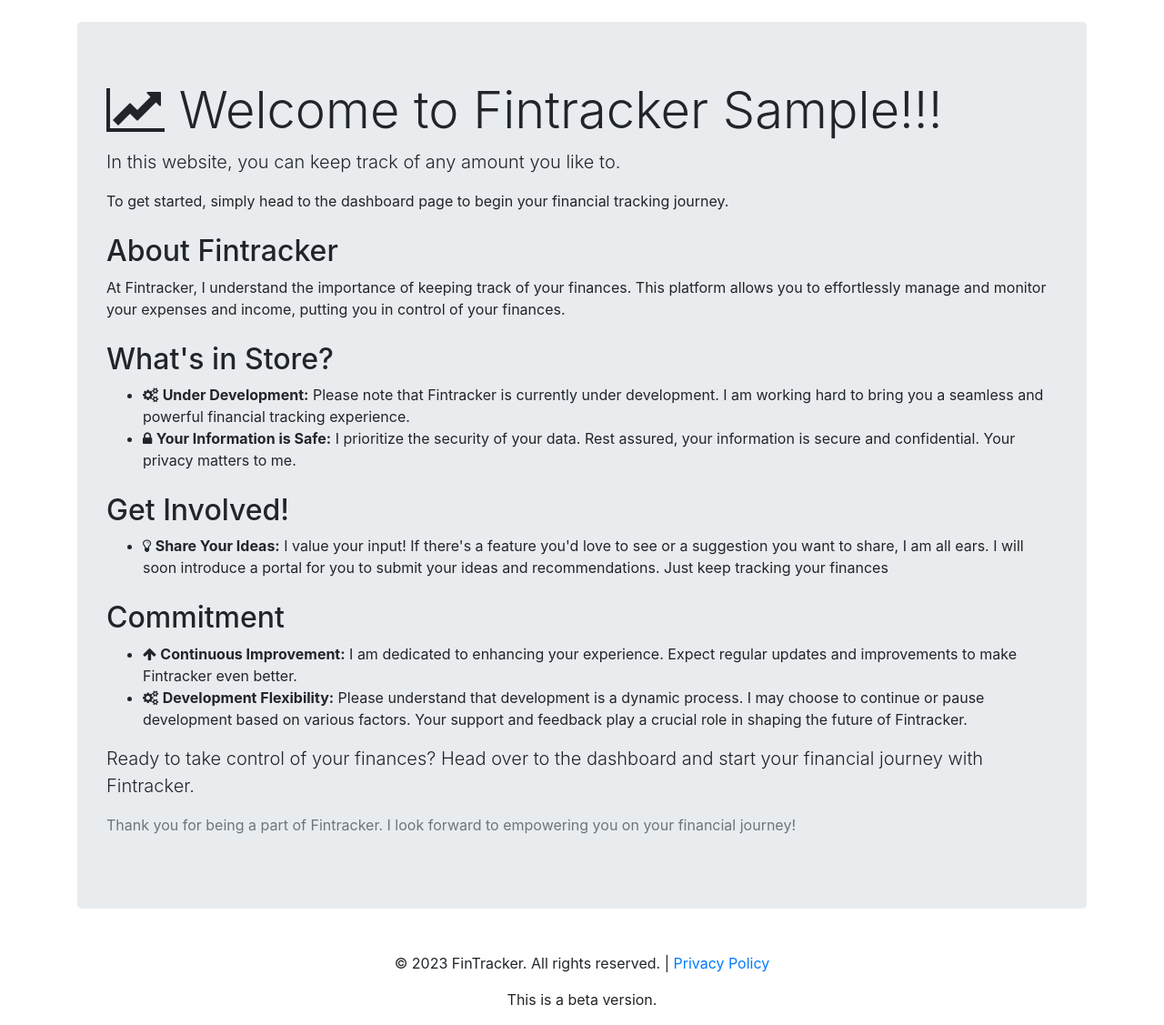
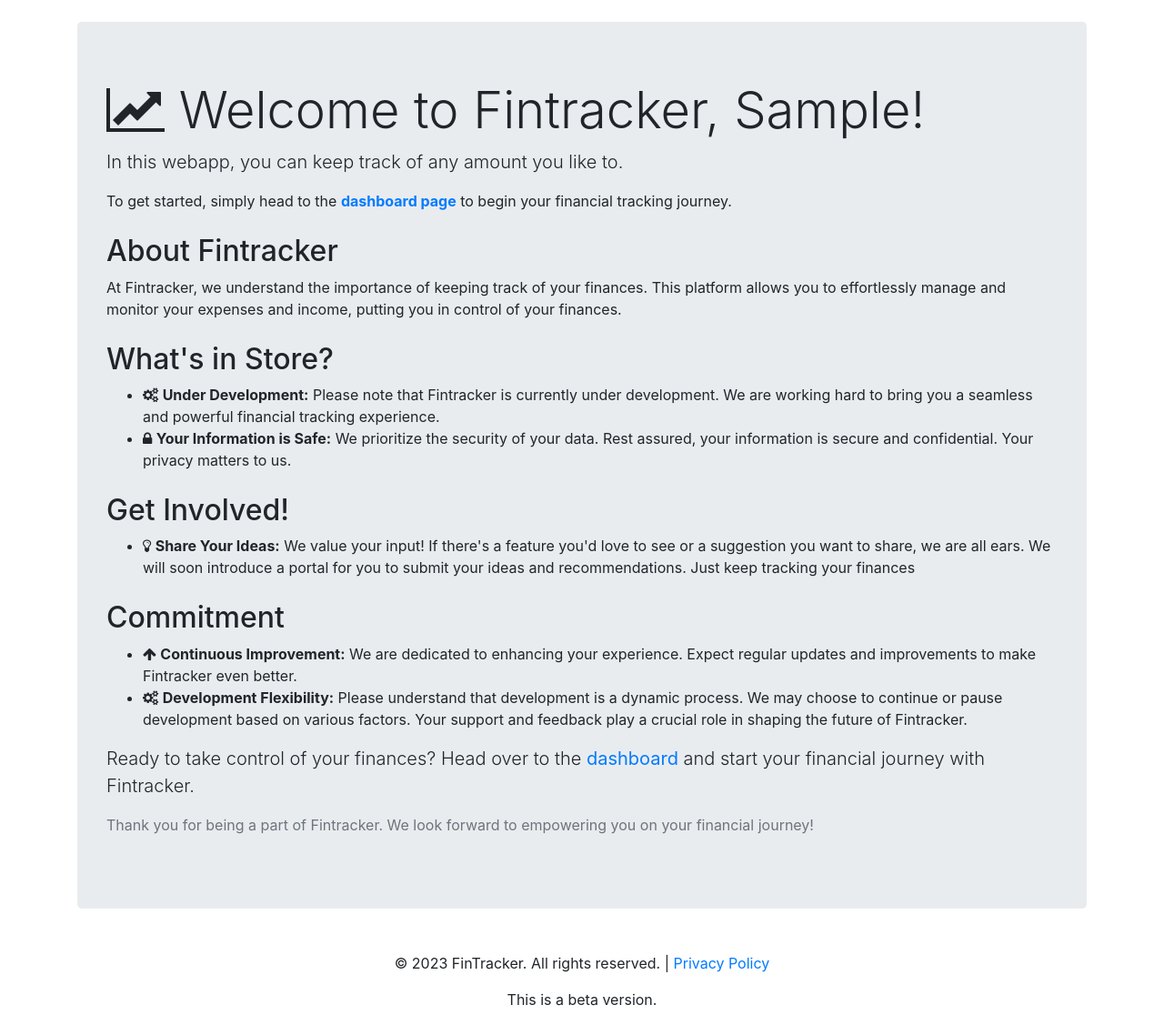
Before and after one commit to flyefe/Financial_Tracking_App, a Flask app: page /profile in a window 1280 px wide. Shown: the part 56-1183 px from the top of the page at 91% size. Run offline with Flask 3, Linux system fonts and the light colour scheme; the visitor is signed in with stand-in values (Sample User, id 1); some libraries are stand-ins or nearby versions.

Commit message:
new main

```diff
--- a/webapp/templates/profile.html
+++ b/webapp/templates/profile.html
@@ -4,43 +4,44 @@
 
 {% block content %}
 <div class="jumbotron mt-4">
-    <h1 class="display-4"><i class="fa fa-line-chart"></i> Welcome to Fintracker {{user.first_name}}!!!</h1>
-    <p class="lead">In this website, you can keep track of any amount you like to.</p>
-    <p>To get started, simply head to the dashboard page to begin your financial tracking journey.</p>
+    <h1 class="display-4"><i class="fa fa-line-chart"></i> Welcome to Fintracker, {{user.first_name}}!</h1>
+    <p class="lead">In this webapp, you can keep track of any amount you like to.</p>
+    <p>To get started, simply head to the <strong> <a href="/">dashboard page</a></strong> to begin your financial tracking journey.</p>
 
     <h2 class="mt-4">About Fintracker</h2>
-    <p>At Fintracker, I understand the importance of keeping track of your finances. This platform allows you to
+    <p>At Fintracker, we understand the importance of keeping track of your finances. This platform allows you to
         effortlessly manage and monitor your expenses and income, putting you in control of your finances.</p>
 
     <h2 class="mt-4">What's in Store?</h2>
     <ul>
         <li><i class="fa fa-cogs"></i> <strong>Under Development:</strong> Please note that Fintracker is currently
-            under development. I am working hard to bring you a seamless and powerful financial tracking experience.
+            under development. We are working hard to bring you a seamless and powerful financial tracking experience.
         </li>
-        <li><i class="fa fa-lock"></i> <strong>Your Information is Safe:</strong> I prioritize the security of your
-            data. Rest assured, your information is secure and confidential. Your privacy matters to me.</li>
+        <li><i class="fa fa-lock"></i> <strong>Your Information is Safe:</strong> We prioritize the security of your
+            data. Rest assured, your information is secure and confidential. Your privacy matters to us.</li>
     </ul>
 
     <h2 class="mt-4">Get Involved!</h2>
     <ul>
-        <li><i class="fa fa-lightbulb-o"></i> <strong>Share Your Ideas:</strong> I value your input! If there's a
-            feature you'd love to see or a suggestion you want to share, I am all ears. I will soon introduce a portal
+        <li><i class="fa fa-lightbulb-o"></i> <strong>Share Your Ideas:</strong> We value your input! If there's a
+            feature you'd love to see or a suggestion you want to share, we are all ears. We will soon introduce a
+            portal
             for you to submit your ideas and recommendations. Just keep tracking your finances</li>
     </ul>
 
     <h2 class="mt-4">Commitment</h2>
     <ul>
-        <li><i class="fa fa-arrow-up"></i> <strong>Continuous Improvement:</strong> I am dedicated to enhancing your
+        <li><i class="fa fa-arrow-up"></i> <strong>Continuous Improvement:</strong> We are dedicated to enhancing your
             experience. Expect regular updates and improvements to make Fintracker even better.</li>
         <li><i class="fa fa-cogs"></i> <strong>Development Flexibility:</strong> Please understand that development is a
-            dynamic process. I may choose to continue or pause development based on various factors. Your support and
+            dynamic process. We may choose to continue or pause development based on various factors. Your support and
             feedback play a crucial role in shaping the future of Fintracker.</li>
     </ul>
 
-    <p class="lead">Ready to take control of your finances? Head over to the dashboard and start your financial journey
+    <p class="lead">Ready to take control of your finances? Head over to the <strong><a href="/">dashboard</a></strong> and start your financial journey
         with Fintracker.</p>
 
-    <p class="text-muted">Thank you for being a part of Fintracker. I look forward to empowering you on your
+    <p class="text-muted">Thank you for being a part of Fintracker. We look forward to empowering you on your
         financial journey!</p>
 </div>
 {% endblock %}
```
